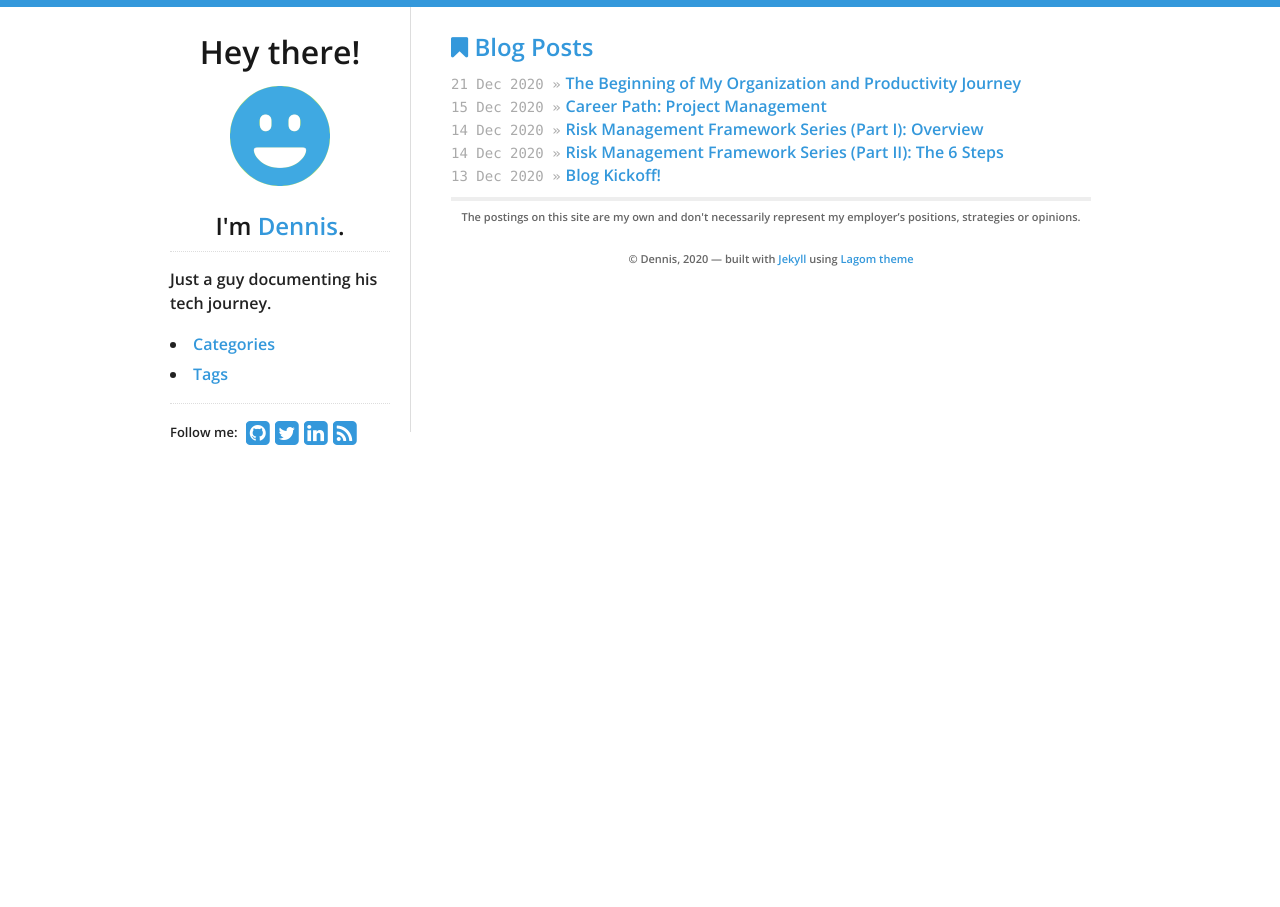
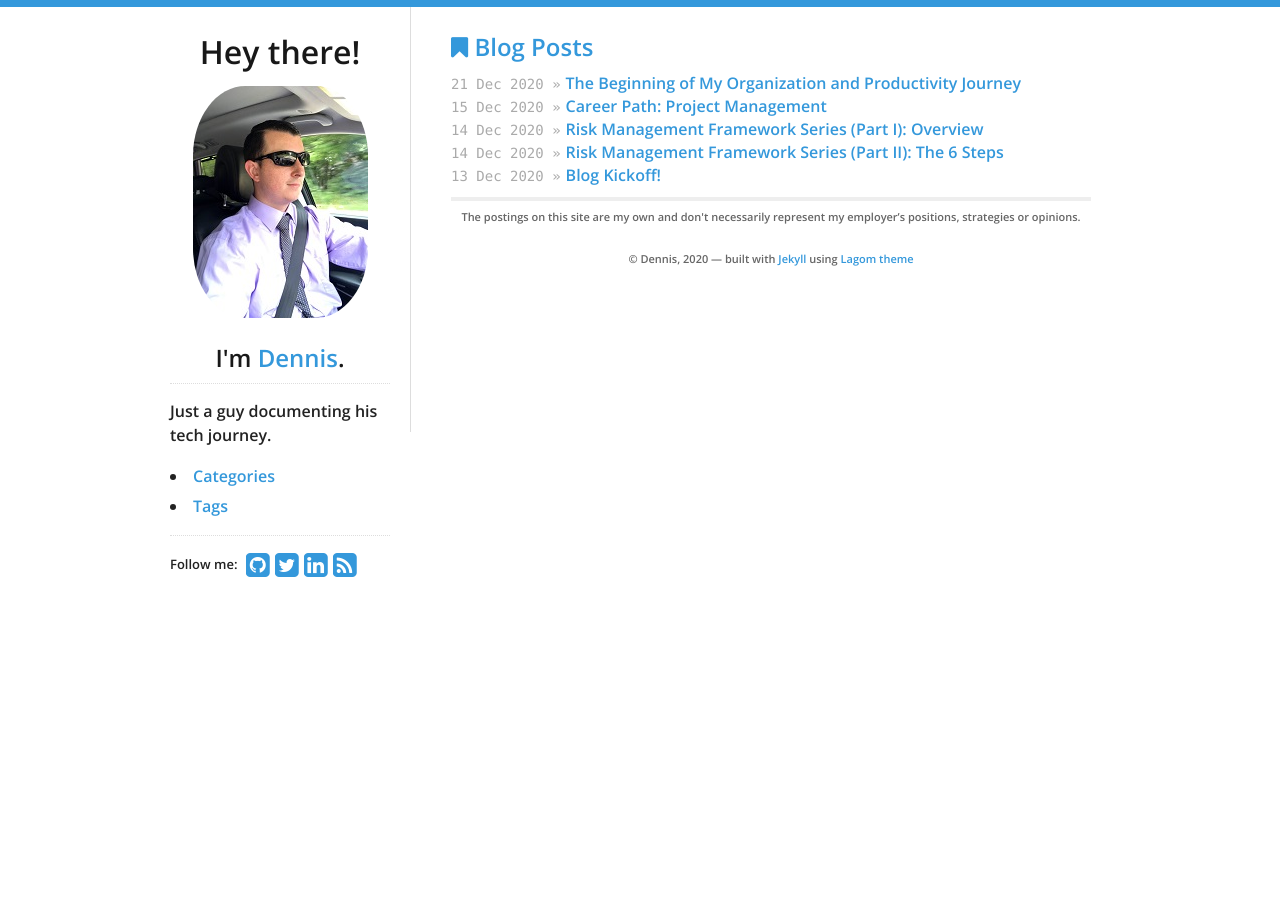
Before and after one commit to dennis-perrone/dennis-perrone.github.io, a Jekyll site: the page built from _pages/index.html, in a window 1280 px wide. Built offline with Jekyll 4.4.1, drawn with Linux system fonts in a browser that asks for light colours.

Commit message:
added logo and favicon

```diff
--- a/_includes/css/screen.css
+++ b/_includes/css/screen.css
@@ -186,6 +186,7 @@ nav h1, nav h2 {
 
 #logo, #gravatar {
   margin-bottom: 25px;
+  border-radius: 30%;
 }
 
 #gravatar {
--- a/_includes/sidebar.html
+++ b/_includes/sidebar.html
@@ -4,7 +4,7 @@
     {% if site.data.theme.social.gravatar %}
     <img src="http://www.gravatar.com/avatar/{{ site.data.theme.social.gravatar }}?s=200" id="gravatar" alt="My photo"/>
     {% else %}
-    <img src="/assets/images/logo.png" id="logo" alt="Blog logo"/>
+    <img src="/assets/images/logo.jpg" id="logo" alt="Blog logo"/>
     {% endif %}
   </a>
   <h2>I'm <a href="/">{{ site.data.theme.name }}</a>.</h2>
--- a/_layouts/default.html
+++ b/_layouts/default.html
@@ -17,6 +17,9 @@
 
   <link rel="stylesheet" href="{{ site.github.url }}/assets/css/all.css">
   <link href="https://maxcdn.bootstrapcdn.com/font-awesome/4.7.0/css/font-awesome.min.css" rel="stylesheet" integrity="sha384-wvfXpqpZZVQGK6TAh5PVlGOfQNHSoD2xbE+QkPxCAFlNEevoEH3Sl0sibVcOQVnN" crossorigin="anonymous">
+  <!-- Favicon head tag -->
+<link rel="icon" href="/assets/images/favicon.png" type="image/x-icon">
+</head>
 </head>
 <body>
   <div class="container">
```
Also changed, not shown: assets/images/avatar.jpg (deleted), assets/images/favicon.png (added), assets/images/logo.jpg (added), assets/images/logo3.png (renamed from assets/images/logo.png), favicon.png (deleted).
